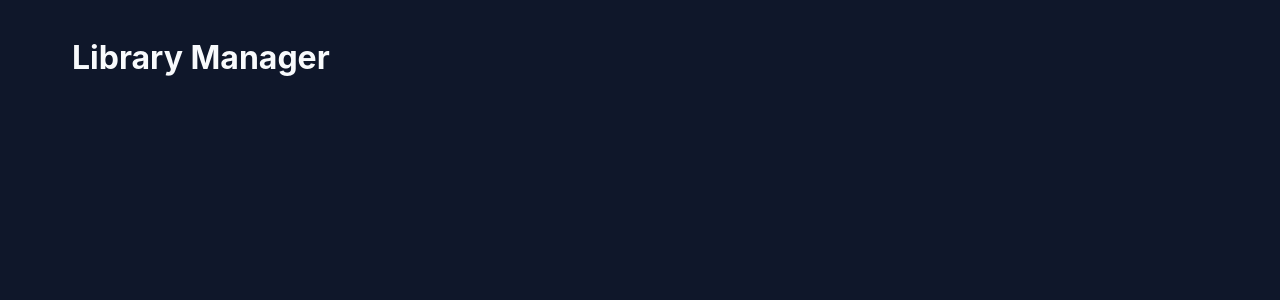
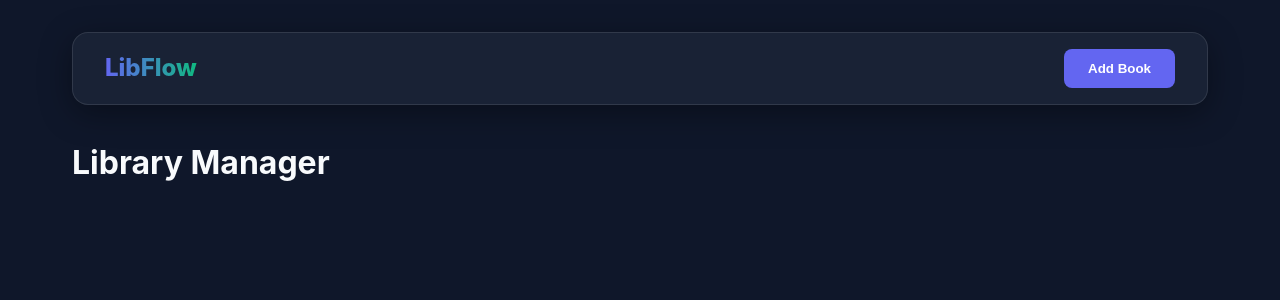
Before and after one commit to Yashsingh045/Books-library-with-fs, a React app in the folder frontend/: page / in a window 1280 px wide. Shown: the top 300 px of the page. Built offline with nearby package versions, Linux system fonts and the light colour scheme; the HTML template or start-up script is replaced by a standard one.

Commit message:
Integrate Navbar and fix CSS compatibility

```diff
--- a/frontend/src/App.jsx
+++ b/frontend/src/App.jsx
@@ -1,8 +1,10 @@
 import { useState } from 'react'
+import Navbar from './components/Navbar'
 
 function App() {
   return (
     <div className="app-container">
+      <Navbar />
       <h1>Library Manager</h1>
     </div>
   )
--- a/frontend/src/index.css
+++ b/frontend/src/index.css
@@ -116,6 +116,7 @@ a {
   font-size: 1.5rem;
   font-weight: 800;
   background: linear-gradient(to right, var(--primary), var(--accent));
+  background-clip: text;
   -webkit-background-clip: text;
   -webkit-text-fill-color: transparent;
 }
```
